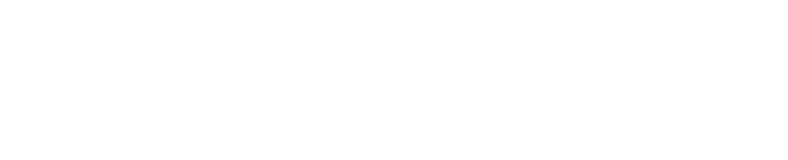
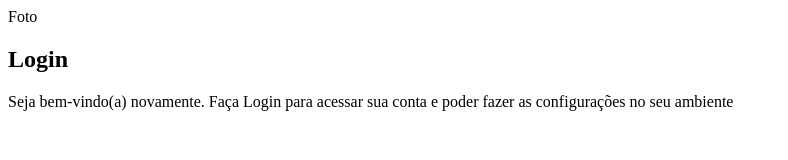
Before and after one commit to JoaoGuilhermmy/projeto-login, a plain HTML site: page index.html in a window 1280 px wide. Shown: the whole page, without its empty margins (0-788 px from the left). Drawn offline with Linux system fonts and the light colour scheme.

Commit message:
Estrutura do Projeto

```diff
--- /dev/null
+++ b/estilos/style.css
@@ -0,0 +1 @@
+@charset "UTF-8";
--- a/index.html
+++ b/index.html
@@ -4,8 +4,22 @@
     <meta charset="UTF-8">
     <meta name="viewport" content="width=device-width, initial-scale=1.0">
     <title>Document</title>
+    <link rel="stylesheet" href="estilos/style.css">
 </head>
 <body>
+    <main>
+        <section id="login">
+            <div id="imagem">
+                Foto
+            </div>
+            <div id="formulario">
+                <h1>Login</h1>
+                <p>Seja bem-vindo(a) novamente. Faça Login para acessar sua conta e poder fazer as configurações no seu ambiente</p>
+                <form action="login.php" method="post">
 
+                </form>
+            </div>
+        </section>
+    </main>
 </body>
 </html>
```
Also changed, not shown: imagens/pexels-jonathanborba-36319636.jpg (added).
